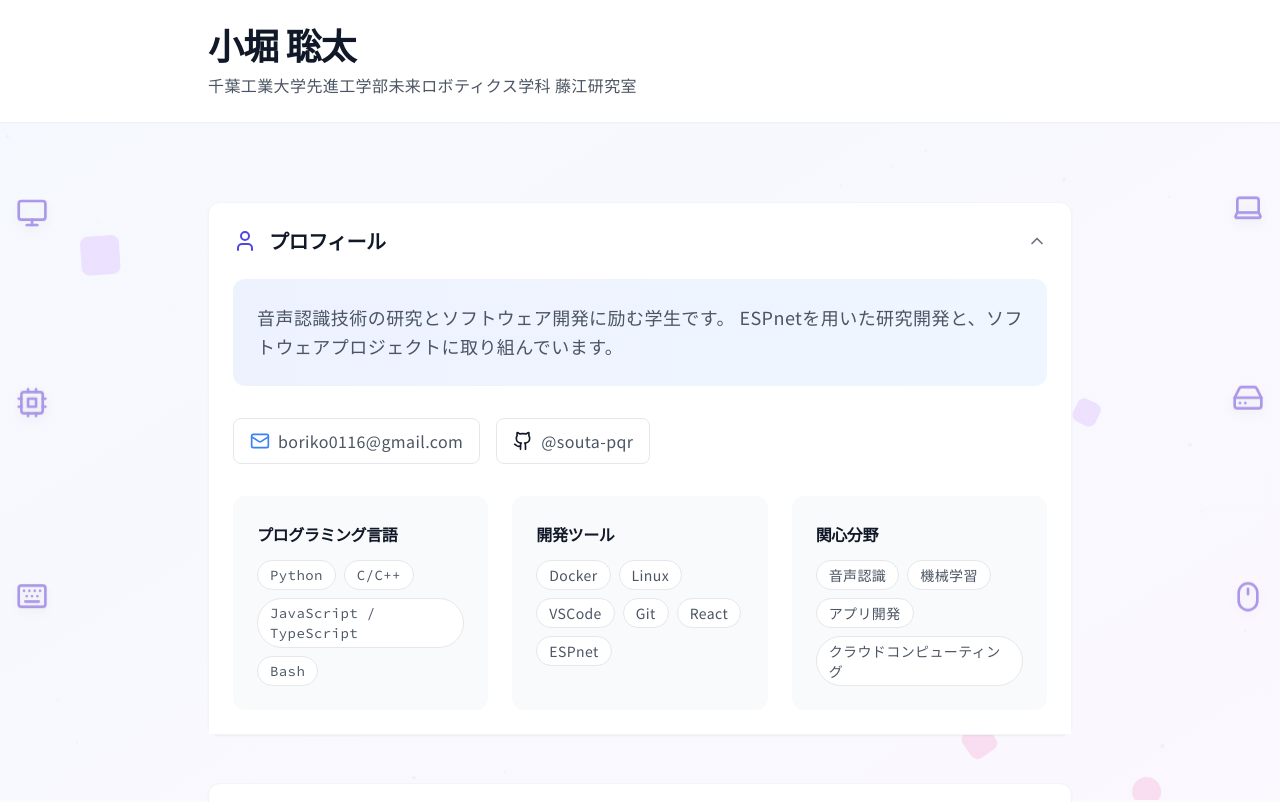
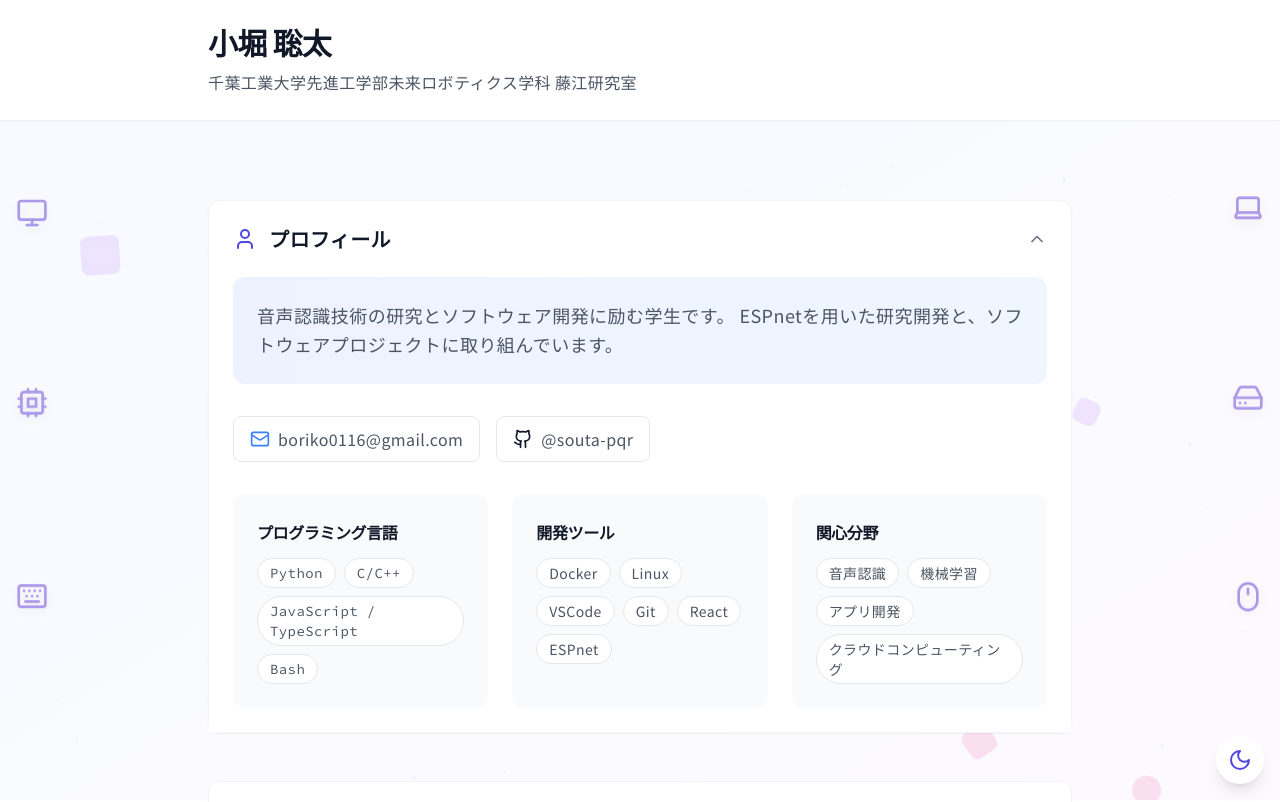
Before and after one commit to souta-pqr/portfolio, a React (Create React App) app: page / in a window 1280 px wide. Shown: the top 802 px of the page. Built offline with nearby package versions, Linux system fonts and the light colour scheme.

Commit message:
darkmode add sample

```diff
--- a/src/App.js
+++ b/src/App.js
@@ -7,10 +7,13 @@ import Internship from './components/Internship';
 import GadgetDecorations from './components/GadgetDecorations';
 import InteractiveBackground from './components/InteractiveBackground';
 import BouncingShapes from './components/BouncingShapes';
+import ThemeToggle from './components/ThemeToggle';
+import { ThemeProvider } from './contexts/ThemeContext';
 
 function App() {
   return (
-    <div className="relative min-h-screen bg-transparent">
+    <ThemeProvider>
+      <div className="min-h-screen bg-white dark:bg-dark-primary transition-colors duration-300">
         <InteractiveBackground />
         <BouncingShapes />
         <div className="relative z-10">
@@ -27,7 +30,9 @@ function App() {
             </main>
           </div>
         </div>
+        <ThemeToggle />
       </div>
+    </ThemeProvider>
   );
 }
 
--- a/src/components/Header.jsx
+++ b/src/components/Header.jsx
@@ -3,15 +3,17 @@ import { motion } from 'framer-motion';
 
 const Header = () => {
   return (
-    <header className="bg-white shadow-sm">
+    <header className="bg-white dark:bg-dark-secondary shadow-sm transition-colors duration-300">
       <div className="max-w-4xl mx-auto py-6 px-4">
         <motion.div
           initial={{ opacity: 0, y: 20 }}
           animate={{ opacity: 1, y: 0 }}
           transition={{ duration: 0.5 }}
         >
-          <h1 className="text-4xl font-bold text-gray-900 tracking-tight">小堀 聡太</h1>
-          <p className="mt-2 text-gray-600 leading-relaxed">
+          <h1 className="text-3xl font-bold text-gray-900 dark:text-white tracking-tight">
+            小堀 聡太
+          </h1>
+          <p className="mt-2 text-gray-600 dark:text-gray-300">
             千葉工業大学先進工学部未来ロボティクス学科 藤江研究室
           </p>
         </motion.div>
--- /dev/null
+++ b/src/components/ThemeToggle.jsx
@@ -0,0 +1,26 @@
+import React from 'react';
+import { Sun, Moon } from 'lucide-react';
+import { motion } from 'framer-motion';
+import { useTheme } from '../contexts/ThemeContext';
+
+const ThemeToggle = () => {
+  const { isDarkMode, toggleTheme } = useTheme();
+
+  return (
+    <motion.button
+      onClick={toggleTheme}
+      className="fixed bottom-4 right-4 p-3 rounded-full bg-white dark:bg-gray-800 shadow-lg hover:shadow-xl transition-shadow"
+      whileHover={{ scale: 1.1 }}
+      whileTap={{ scale: 0.9 }}
+      aria-label={isDarkMode ? 'ライトモードに切り替え' : 'ダークモードに切り替え'}
+    >
+      {isDarkMode ? (
+        <Sun className="w-6 h-6 text-yellow-500" />
+      ) : (
+        <Moon className="w-6 h-6 text-indigo-600" />
+      )}
+    </motion.button>
+  );
+};
+
+export default ThemeToggle;
--- /dev/null
+++ b/src/contexts/ThemeContext.jsx
@@ -0,0 +1,40 @@
+import React, { createContext, useContext, useState, useEffect } from 'react';
+
+const ThemeContext = createContext();
+
+export const ThemeProvider = ({ children }) => {
+  // 初期値の設定
+  const [isDarkMode, setIsDarkMode] = useState(() => {
+    if (typeof window !== 'undefined') {
+      const savedTheme = localStorage.getItem('theme');
+      const prefersDark = window.matchMedia('(prefers-color-scheme: dark)').matches;
+      return savedTheme === 'dark' || (!savedTheme && prefersDark);
+    }
+    return false;
+  });
+
+  useEffect(() => {
+    // DOMを直接操作してクラスを追加/削除
+    document.documentElement.classList.toggle('dark', isDarkMode);
+    // ローカルストレージに保存
+    localStorage.setItem('theme', isDarkMode ? 'dark' : 'light');
+  }, [isDarkMode]);
+
+  const toggleTheme = () => {
+    setIsDarkMode(prev => !prev);
+  };
+
+  return (
+    <ThemeContext.Provider value={{ isDarkMode, toggleTheme }}>
+      {children}
+    </ThemeContext.Provider>
+  );
+};
+
+export const useTheme = () => {
+  const context = useContext(ThemeContext);
+  if (context === undefined) {
+    throw new Error('useTheme must be used within a ThemeProvider');
+  }
+  return context;
+};
--- a/src/index.css
+++ b/src/index.css
@@ -4,6 +4,22 @@
 
 /* Base font settings */
 @layer base {
+  :root {
+    --background-primary: #fafbfc;
+    --background-secondary: #ffffff;
+    --text-primary: #1a202c;
+    --text-secondary: #4a5568;
+    --accent-color: #4f46e5;
+  }
+
+  .dark {
+    --background-primary: #111827;
+    --background-secondary: #1f2937;
+    --text-primary: #f3f4f6;
+    --text-secondary: #d1d5db;
+    --accent-color: #818cf8;
+  }
+
   html {
     -webkit-text-size-adjust: 100%;
     -webkit-font-smoothing: antialiased;
@@ -12,35 +28,24 @@
   }
 
   body {
-    /* より読みやすい文字色に変更 */
-    @apply text-gray-800;
+    @apply transition-colors duration-200;
+    background-color: var(--background-primary);
+    color: var(--text-primary);
     font-family: 'Noto Sans JP', 'Hiragino Sans', 'Hiragino Kaku Gothic ProN', 'Yu Gothic', sans-serif;
     line-height: 1.75;
     letter-spacing: 0.025em;
-    /* 目の疲れを軽減する背景色 */
-    background-color: #fafbfc;
   }
 
-  /* Heading styles with improved contrast */
-  h1 {
-    @apply text-4xl font-bold tracking-tight text-gray-900;
+  h1, h2, h3, h4, h5, h6 {
+    color: var(--text-primary);
     font-family: 'Noto Sans JP', 'Hiragino Sans', sans-serif;
   }
 
-  h2 {
-    @apply text-2xl font-semibold tracking-tight text-gray-900;
-    font-family: 'Noto Sans JP', 'Hiragino Sans', sans-serif;
-  }
-
-  h3 {
-    @apply text-xl font-medium text-gray-800;
-    font-family: 'Noto Sans JP', 'Hiragino Sans', sans-serif;
-  }
-
-  /* Card and container styles */
+  /* Card styles */
   .content-card {
-    @apply bg-white shadow-sm border border-gray-100;
-    background-color: rgba(255, 255, 255, 0.95);
+    @apply transition-colors duration-200;
+    background-color: var(--background-secondary);
+    border: 1px solid var(--background-secondary);
   }
 
   /* Interactive elements */
@@ -49,30 +54,40 @@
   }
 
   .interactive-element:hover {
-    @apply bg-indigo-50;
+    @apply bg-indigo-50 dark:bg-indigo-900;
   }
 
   .interactive-element.active {
-    @apply bg-indigo-100 text-indigo-800;
+    @apply bg-indigo-100 dark:bg-indigo-800 text-indigo-800 dark:text-indigo-200;
   }
 
-  /* Link styles with better contrast */
+  /* Link styles */
   a {
-    @apply text-indigo-700 hover:text-indigo-900 transition-colors duration-200;
-  }
-
-  /* Better contrast for secondary text */
-  .text-secondary {
-    @apply text-gray-700;
+    @apply text-indigo-600 dark:text-indigo-400 hover:text-indigo-800 dark:hover:text-indigo-300 transition-colors duration-200;
   }
 }
 
-/* Custom class for code and technical content */
+/* Custom classes */
 .font-code {
   font-family: 'Source Code Pro', 'Consolas', monospace;
 }
 
-/* Custom class for numbers and dates */
 .font-numeric {
   font-feature-settings: "tnum" on, "lnum" on;
 }
+
+/* Card and section styles */
+.section-card {
+  @apply bg-white dark:bg-gray-800 shadow-sm dark:shadow-lg transition-all duration-200;
+}
+
+/* List and content styles */
+.content-list {
+  @apply space-y-2 text-gray-700 dark:text-gray-300;
+}
+
+/* Badge and tag styles */
+.skill-badge {
+  @apply px-3 py-1 bg-gray-100 dark:bg-gray-700 text-gray-700 dark:text-gray-300
+         rounded-full text-sm border border-gray-200 dark:border-gray-600;
+}
--- a/tailwind.config.js
+++ b/tailwind.config.js
@@ -3,8 +3,17 @@ module.exports = {
   content: [
     "./src/**/*.{js,jsx,ts,tsx}",
   ],
+  darkMode: 'class', // ダークモードを class 戦略に設定
   theme: {
-    extend: {},
+    extend: {
+      colors: {
+        dark: {
+          primary: '#1a1a1a',
+          secondary: '#242424',
+          accent: '#333333'
+        }
+      }
+    },
   },
   plugins: [],
 }
```
Lines whose indentation alone changed are shown as unchanged.
